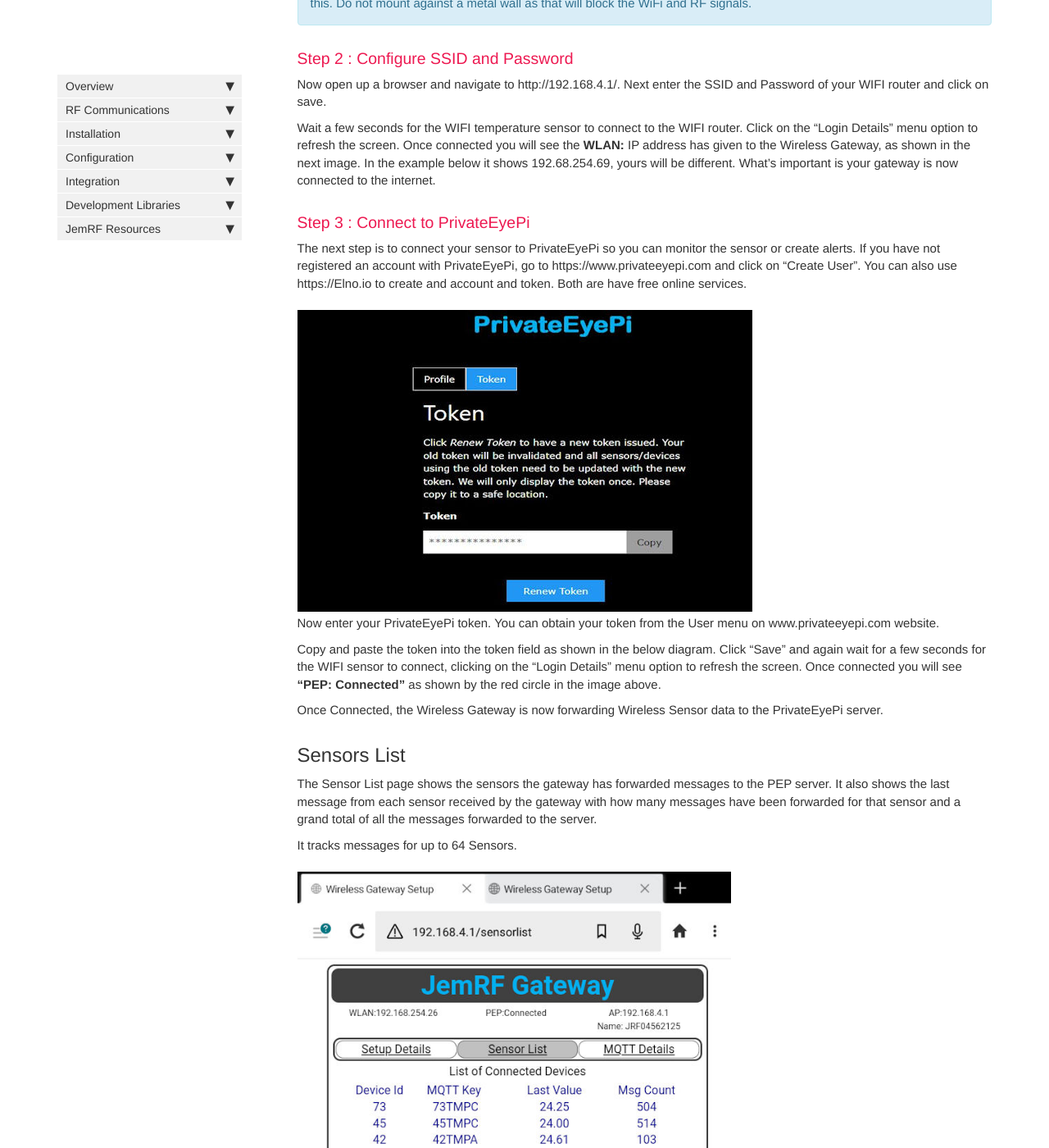
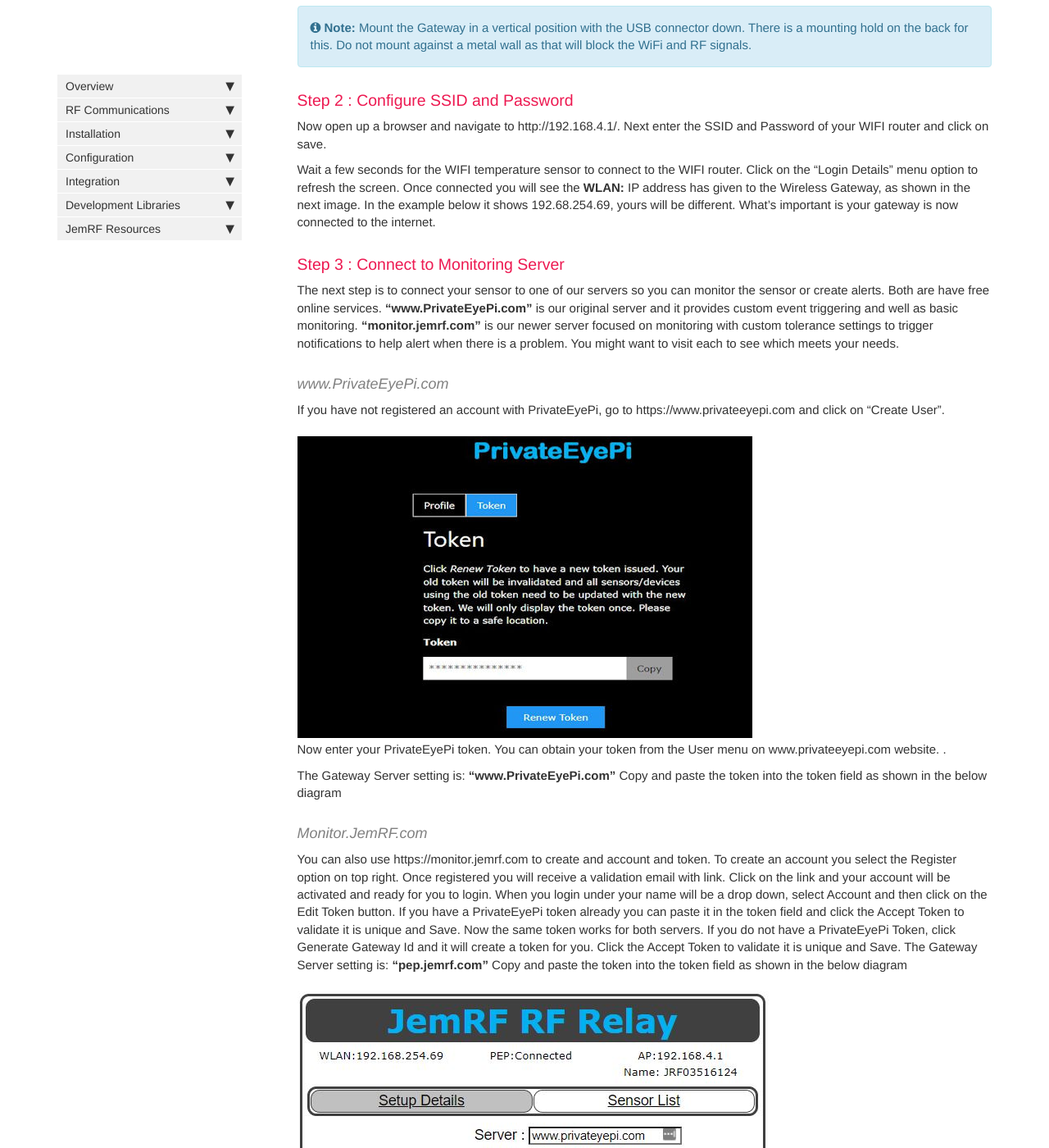
Before and after one commit to JemRF/RF-Documentation, a Jekyll site: the page built from pages/mydoc/wifi-rf-relay.md, in a window 1280 px wide and 1400 px high, scrolled down 2026 px. Shown: the whole window at 82% size. Built offline with Jekyll 4.4.1, drawn with Linux system fonts in a browser that asks for light colours; comment, search, counter and statistics services are not loaded; some of the changed text lies outside the part shown.

Commit message:
Update Wireless Relay server connection and token information.

```diff
--- a/pages/mydoc/wifi-rf-relay.md
+++ b/pages/mydoc/wifi-rf-relay.md
@@ -42,16 +42,32 @@ Now open up a browser  and navigate to http://192.168.4.1/. Next enter the SSID
 
 Wait a few seconds for the WIFI temperature sensor to connect to the WIFI router. Click on the "Login Details" menu option to refresh the screen. Once connected you will see the **WLAN:** IP address has given to the Wireless Gateway, as shown in the next image. In the example below it shows 192.68.254.69, yours will be different. What's important is your gateway is now connected to the internet.
 
-### Step 3 : Connect to PrivateEyePi
-The next step is to connect your sensor to PrivateEyePi so you can monitor the sensor or create alerts. If you have not registered an account with PrivateEyePi, go to https://www.privateeyepi.com and click on "Create User". You can also use https://Elno.io to create and account and token. Both are have free online services.
+### Step 3 : Connect to Monitoring Server
+The next step is to connect your sensor to one of our servers so you can monitor the sensor or create alerts.  Both are have free online services.
+**"www.PrivateEyePi.com"** is our original server and it provides custom event triggering and well as basic monitoring.
+**"monitor.jemrf.com"** is our newer server focused on monitoring with custom tolerance settings to trigger notifications to help alert when there is a problem.  You might want to visit each to see which meets your needs.
+
+#### www.PrivateEyePi.com
+If you have not registered an account with PrivateEyePi, go to https://www.privateeyepi.com and click on "Create User".
 
 {% include image.html file="get_token_s.jpg" alt="Get PrivateEyePi Token"%}
 Now enter your PrivateEyePi token. You can obtain your token from the User menu on www.privateeyepi.com website.
+.
 
-Copy and paste the token into the token field as shown in the below diagram.
-Click "Save" and again wait for a few seconds for the WIFI sensor to connect, clicking on the "Login Details" menu option to refresh the screen. Once connected you will see **"PEP: Connected"** as shown by the red circle in the image above.
+ The Gateway Server setting is: **"www.PrivateEyePi.com"**
+ Copy and paste the token into the token field as shown in the below diagram
 
-Once Connected, the Wireless Gateway is now forwarding Wireless Sensor data to the PrivateEyePi server.
+
+#### Monitor.JemRF.com
+ You can also use https://monitor.jemrf.com to create and account and token.
+ To create an account you select the Register option on top right. Once registered you will receive a validation email with link. Click on the link and your account will be activated and ready for you to login.
+ When you login under your name will be a drop down, select Account and then click on the Edit Token button. If you have a PrivateEyePi token already you can paste it in the token field and click the Accept Token to validate it is unique and Save. Now the same token works for both servers.
+ If you do not have a PrivateEyePi Token, click Generate Gateway Id and it will create a token for you. Click the Accept Token to validate it is unique and Save.
+ The Gateway Server setting is: **"pep.jemrf.com"**
+ Copy and paste the token into the token field as shown in the below diagram
+
+{% include image.html file="SetupScreen.jpg" alt="WiFi RF Relay Setup Page"%}
+Click "Save" and after a few seconds for the WIFI sensor to connect, clicking on the "Login Details" menu option to refresh the screen. Once connected you will see **"PEP: Connected"** as shown by the red circle in the image above. Once Connected, the Wireless Gateway is now forwarding Wireless Sensor data to the selected server.
 
 ## Sensors List
 The Sensor List page shows the sensors the gateway has forwarded messages to the PEP server. It also shows the last message from each sensor received by the gateway with how many messages have been forwarded for that sensor and a grand total of all the messages forwarded to the server.
```
